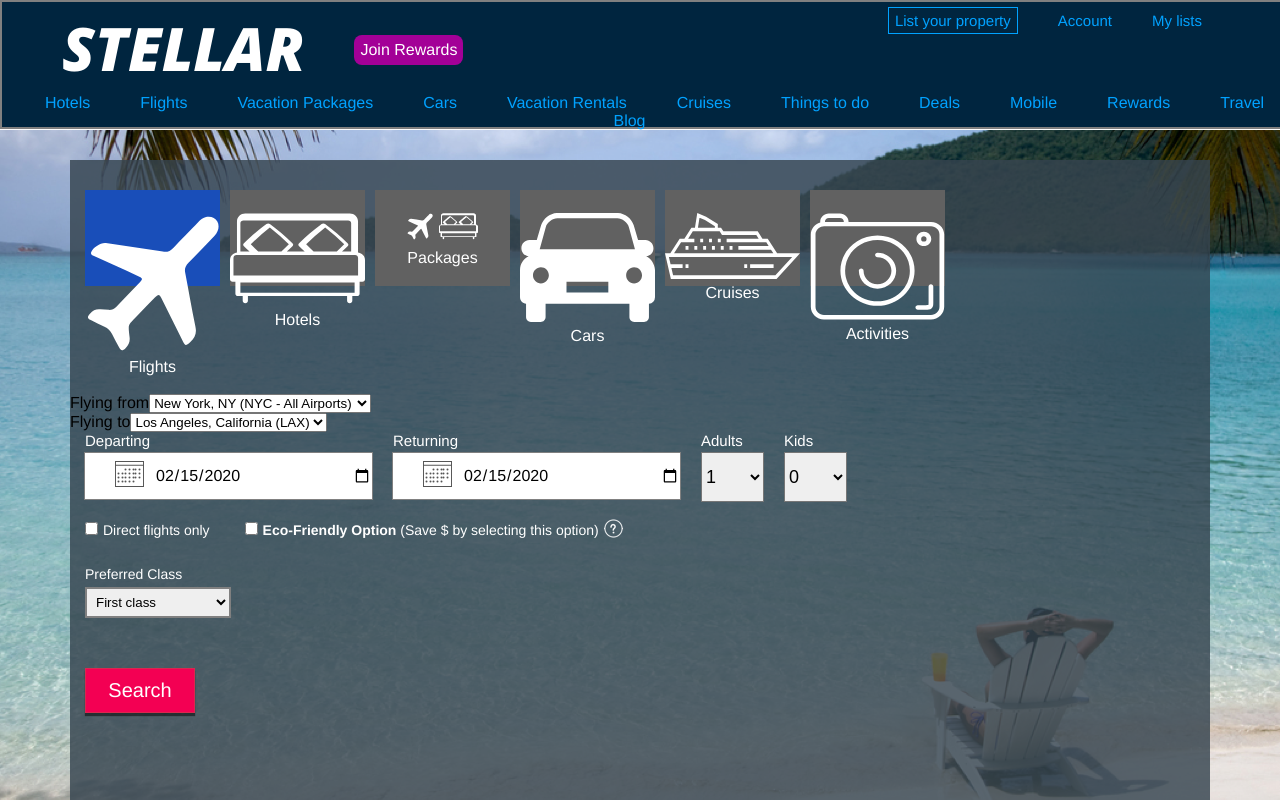
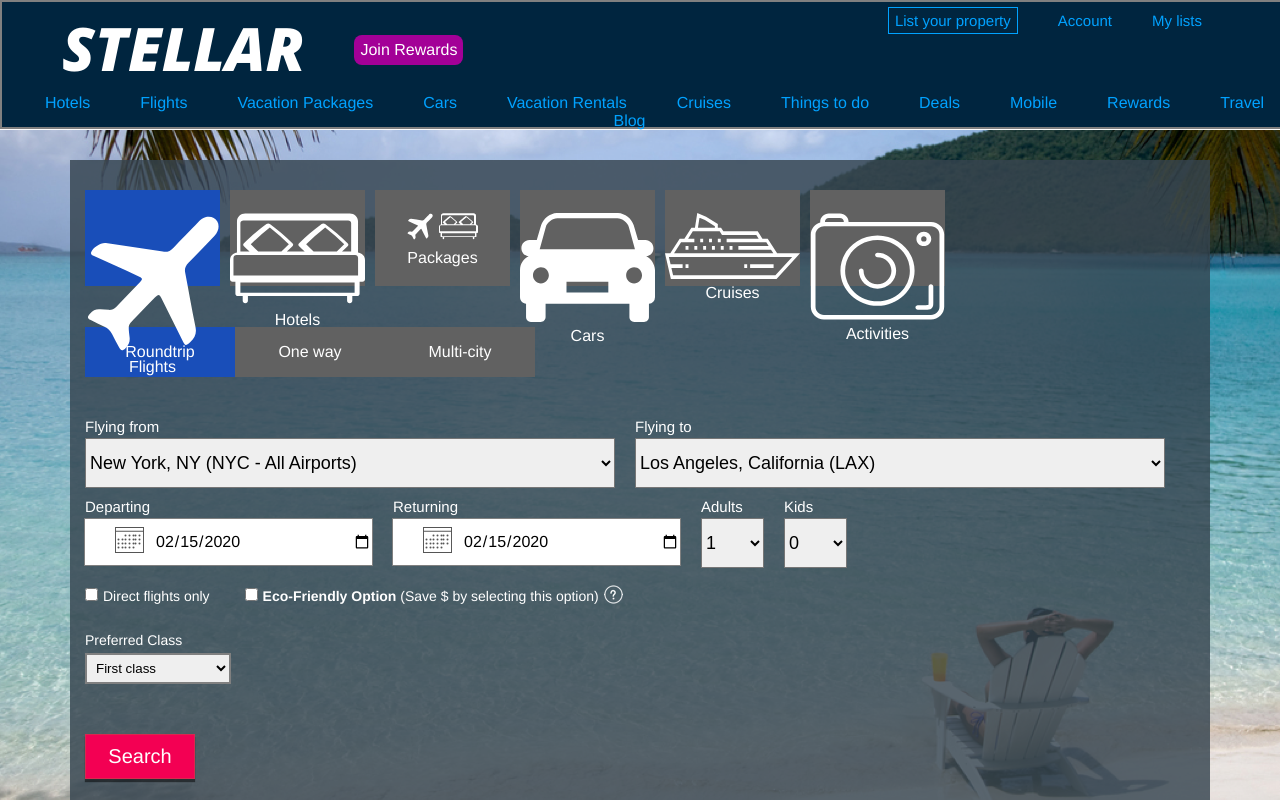
Before and after one commit to taubman33/Stellar, a React (Create React App) app in the folder client/: page / in a window 1280 px wide. Shown: the top 800 px of the page. Built offline with nearby package versions, Linux system fonts and the light colour scheme.

Commit message:
completed home styling

```diff
--- a/client/src/components/HomeForm.jsx
+++ b/client/src/components/HomeForm.jsx
@@ -12,18 +12,20 @@ function HomeForm(props) {
          props.handleHomeSubmit(vals, props.history)}}
       >
         <Form>
-          <label>
-            Flying from
+          <div className='home-flying'>
+            <label className='home-label-above'>
+              <p>Flying from</p>
               <Field as="select" name="flyingFrom">
                 <option value="New York, NY">New York, NY (NYC - All Airports)</option>
               </Field>
             </label>
-          <label>
-            Flying to
+            <label className='home-label-above'>
+              <p>Flying to</p>
               <Field as="select" name="flyingTo">
                 <option value="Los Angeles, CA">Los Angeles, California (LAX)</option>
               </Field>
             </label>
+          </div>
           <div className='home-calendar-numpassengers'>
             <label className='home-label-above' id='departure-date'>
               <p>Departing</p>
--- a/client/src/components/routes/Home.jsx
+++ b/client/src/components/routes/Home.jsx
@@ -39,6 +39,17 @@ function Home(props) {
             <p>Activities</p>
           </Link>
         </div>
+        <div className='home-package-type-sensitive'>
+          <Link to='#' className='home-package-select home-selected'>
+            <p>Roundtrip</p>
+          </Link>
+          <Link to='#' className='home-package-select'>
+            <p>One way</p>
+          </Link>
+          <Link to='#' className='home-package-select'>
+            <p>Multi-city</p>
+          </Link>
+        </div>
         <HomeForm  history={props.history} date={props.date} handleHomeSubmit={props.handleHomeSubmit} handleDateChange={props.handleDateChange} />
       </div>
     </div>
--- a/client/src/css/Home.css
+++ b/client/src/css/Home.css
@@ -54,13 +54,28 @@
   margin: 0 3px;
 }
 
-.home-selected {
-  background-color: var(--button-selected);
-}
 
 .home-form form {
   display: grid;
   grid-template-rows: repeat(1fr, 8);
+}
+
+.home-package-type-sensitive {
+  display: flex;
+  margin-left: 15px;
+}
+
+.home-package-select {
+  text-decoration: none;
+  color: white;
+  width: 150px;
+  height: 50px;
+  background-color: var(--bg-color);
+  text-align: center;
+}
+
+.home-selected {
+  background-color: var(--button-selected);
 }
 
 .home-calendar-numpassengers {
@@ -100,6 +115,20 @@
   border: 1px solid gray;
   margin-left: -30px;
   margin-right: 20px;
+}
+
+.home-flying {
+  display: flex;
+  margin-left: 15px;
+  margin-bottom: 10px;
+}
+
+.home-flying .home-label-above select{
+  width: 530px;
+}
+
+.home-flying .home-label-above p {
+  width: 200px;
 }
 
 .calendar-icon {
```
Lines whose indentation alone changed are shown as unchanged.
